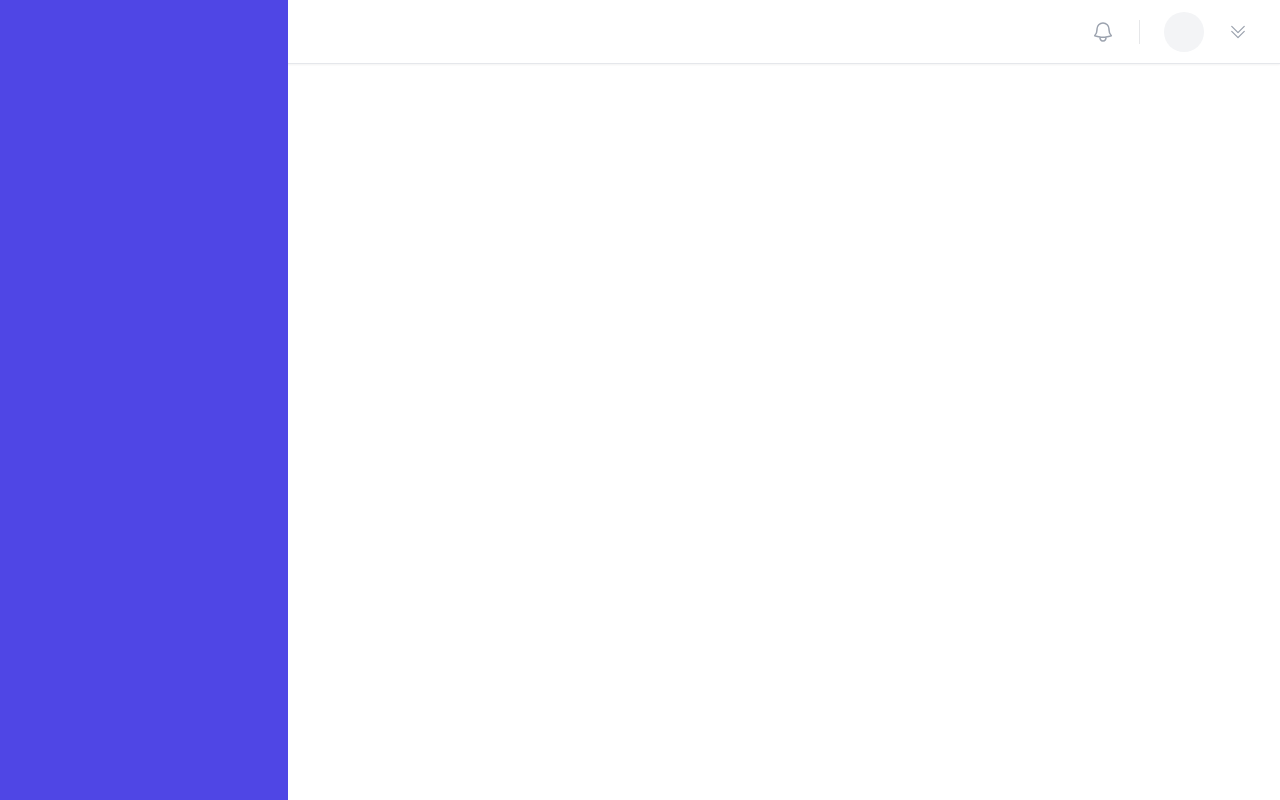
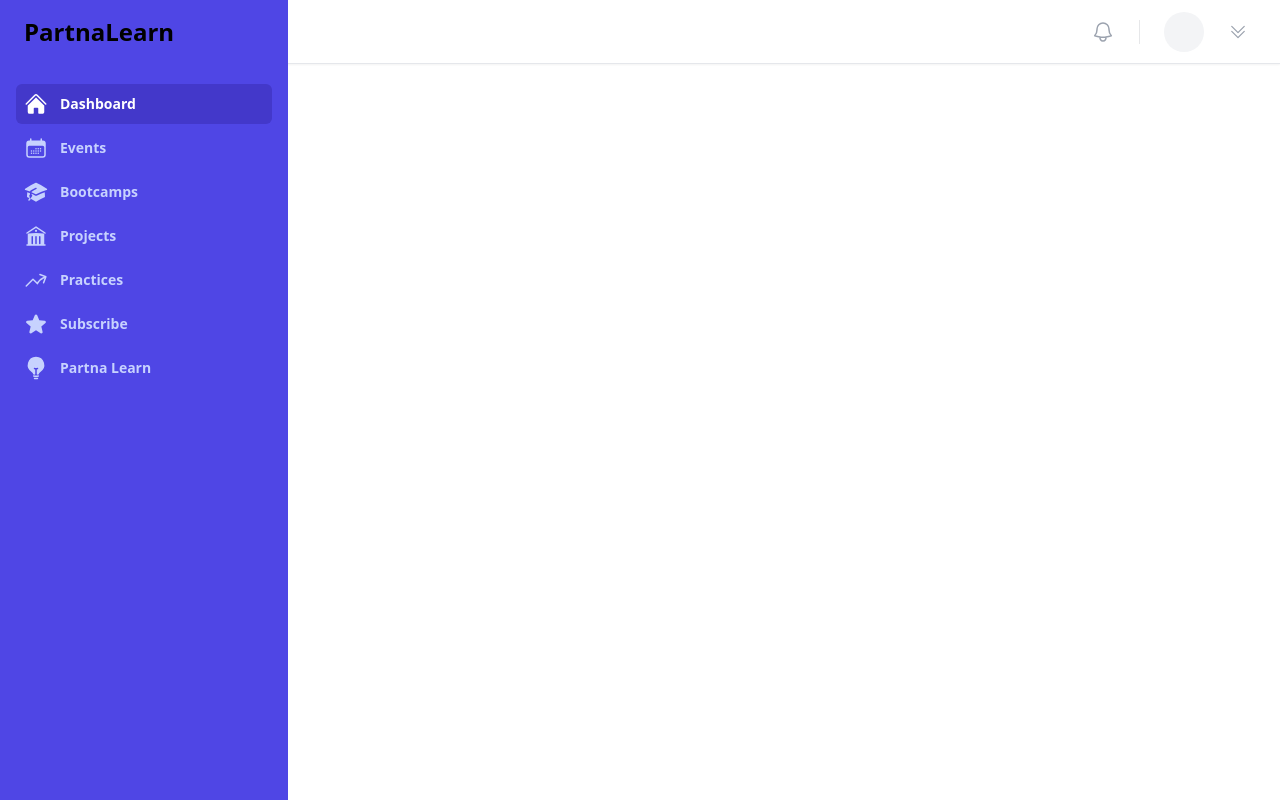
Before and after one commit to partnatech/partnatech-lms, a Next.js app: page /dashboard in a window 1280 px wide. Built offline with nearby package versions, Linux system fonts and the light colour scheme; no server answers.

Commit message:
update icon

```diff
--- a/src/app/dashboard/_components/sidebar-item.tsx
+++ b/src/app/dashboard/_components/sidebar-item.tsx
@@ -0,0 +1,54 @@
+"use client";
+
+import clsx from "clsx";
+import { usePathname, useRouter } from "next/navigation";
+
+interface MenuItem {
+  name: string;
+  href: string;
+  icon:  React.ComponentType<React.SVGProps<SVGSVGElement>>;
+  current: boolean;
+}
+
+interface SidebarItemProps {
+  menu: MenuItem;
+}
+
+export const SidebarItem = ({ menu }: SidebarItemProps) => {
+  const pathname = usePathname();
+  const router = useRouter();
+
+  const isActive =
+    (pathname === "/" && menu.href === "/") ||
+    pathname === menu.href ||
+    pathname?.startsWith(`${menu.href}/`);
+
+  const onClick = () => {
+    router.push(menu.href);
+  };
+
+  return (
+    <li key={menu.name}>
+      <a
+        href={menu.href}
+        className={clsx(
+          menu.current
+            ? "bg-indigo-700 text-white"
+            : "text-indigo-200 hover:text-white hover:bg-indigo-700",
+          "group flex gap-x-3 rounded-md p-2 text-sm leading-6 font-semibold"
+        )}
+      >
+        <menu.icon
+          className={clsx(
+            menu.current
+              ? "text-white"
+              : "text-indigo-200 group-hover:text-white",
+            "h-6 w-6 shrink-0"
+          )}
+          aria-hidden="true"
+        />
+        {menu.name}
+      </a>
+    </li>
+  );
+};
--- /dev/null
+++ b/src/app/dashboard/_components/sidebar-routes.tsx
@@ -0,0 +1,32 @@
+"use client";
+
+import { HomeIcon } from "@heroicons/react/24/solid";
+import { SidebarItem } from "./sidebar-item";
+import { CalendarDaysIcon } from "@heroicons/react/24/solid";
+import { AcademicCapIcon } from "@heroicons/react/24/solid";
+import { ArrowTrendingUpIcon } from "@heroicons/react/24/solid";
+import { StarIcon } from "@heroicons/react/24/solid";
+import { BuildingLibraryIcon } from "@heroicons/react/24/solid";
+import { LightBulbIcon } from "@heroicons/react/24/solid";
+
+const studentRoutes = [
+  { name: "Dashboard", href: "/", icon: HomeIcon, current: true },
+  { name: "Events", href: "/events", icon: CalendarDaysIcon, current: false },
+  { name: "Bootcamps", href: "/bootcamps", icon: AcademicCapIcon, current: false },
+  { name: "Projects", href: "/projects", icon: BuildingLibraryIcon, current: false },
+  { name: "Practices", href: "/practice", icon: ArrowTrendingUpIcon, current: false },
+  { name: "Subscribe", href: "/subscribe", icon: StarIcon, current: false },
+  { name: "Partna Learn", href: "/partnalearn", icon: LightBulbIcon, current: false },
+
+];
+
+export const SidebarRoutes = () => {
+  const routes = studentRoutes;
+  return (
+    <>
+      {routes.map((route) => (
+        <SidebarItem key={route.href} menu={route} />
+      ))}
+    </>
+  );
+};
--- a/src/app/dashboard/_components/sidebar.tsx
+++ b/src/app/dashboard/_components/sidebar.tsx
@@ -1,55 +1,20 @@
 "use client";
-import { Cog6ToothIcon } from "@heroicons/react/24/outline";
-import clsx from "clsx";
 
-// interface NavigationItem {
-//   name: string;
-//   href: string;
-//   current: boolean;
-// }
-
-// interface SidebarProps {
-//   navigation: NavigationItem[];
-// }
+import { SidebarRoutes } from "./sidebar-routes";
+import { Logo } from "@/components/logo";
 
 export const Sidebar = () => {
   return (
     <div className="hidden lg:fixed lg:inset-y-0 lg:z-50 lg:flex lg:w-72 lg:flex-col">
       <div className="flex grow flex-col gap-y-5 overflow-y-auto bg-indigo-600 px-6 pb-4">
         <div className="flex h-16 shrink-0 items-center">
-          {/* <img
-            className="h-8 w-auto"
-            src="https://tailwindui.com/img/logos/mark.svg?color=white"
-            alt="Your Company"
-          /> */}
+          <Logo />
         </div>
         <nav className="flex flex-1 flex-col">
           <ul role="list" className="flex flex-1 flex-col gap-y-7">
             <li>
               <ul role="list" className="-mx-2 space-y-1">
-                  {/* <li>
-                    <a
-                      href="#"
-                      className={clsx(
-                        item.current
-                          ? "bg-indigo-700 text-white"
-                          : "text-indigo-200 hover:text-white hover:bg-indigo-700",
-                        "group flex gap-x-3 rounded-md p-2 text-sm leading-6 font-semibold"
-                      )}
-                    >
-                    <item.icon
-                        className={clsx(
-                          item.current
-                            ? "text-white"
-                            : "text-indigo-200 group-hover:text-white",
-                          "h-6 w-6 shrink-0"
-                        )}
-                        aria-hidden="true"
-                      />
-                      {item.name}
-                    </a>
-                  </li> */}
-
+                <SidebarRoutes />
               </ul>
             </li>
           </ul>
--- a/src/app/login/page.tsx
+++ b/src/app/login/page.tsx
@@ -1,15 +1,14 @@
 import Image from "next/image";
 import { LoginForm } from "./_components/form";
 import { Suspense } from "react";
+import { Logo } from "@/components/logo";
 
 export default function LoginPage() {
   return (
     <>
       <div className="flex min-h-full flex-1 flex-col justify-center py-12 sm:px-6 lg:px-8">
         <div className="sm:mx-auto sm:w-full sm:max-w-md">
-          <div className="font-black hover:text-primary text-2xl transition-colors ease-linear duration-300">
-            PartnaLearn
-          </div>
+          <Logo />
           <h2 className="mt-8 text-2xl font-bold leading-9 tracking-tight text-gray-900">
             Log in to your account
           </h2>
--- a/src/app/register/page.tsx
+++ b/src/app/register/page.tsx
@@ -1,6 +1,7 @@
 import Image from "next/image";
 import { RegisterForm } from "./_components/form";
 import { Suspense } from "react";
+import { Logo } from "@/components/logo";
 
 export default function RegisterPage() {
   return (
@@ -8,9 +9,7 @@ export default function RegisterPage() {
       <div className="flex min-h-full flex-1">
         <div className="flex flex-1 flex-col justify-center px-4 py-12 sm:px-6 lg:flex-none lg:px-20 xl:px-24">
           <div className="mx-auto w-full max-w-sm lg:w-96">
-            <div className="font-black hover:text-primary text-2xl transition-colors ease-linear duration-300">
-              PartnaLearn
-            </div>
+           <Logo />
             <h2 className="mt-8 text-2xl font-bold leading-9 tracking-tight text-gray-900">
               Register New Account
             </h2>
--- /dev/null
+++ b/src/components/logo.tsx
@@ -0,0 +1,7 @@
+export const Logo = () => {
+  return (
+    <div className="font-black hover:text-primary text-2xl transition-colors ease-linear duration-300">
+      PartnaLearn
+    </div>
+  );
+};
```
